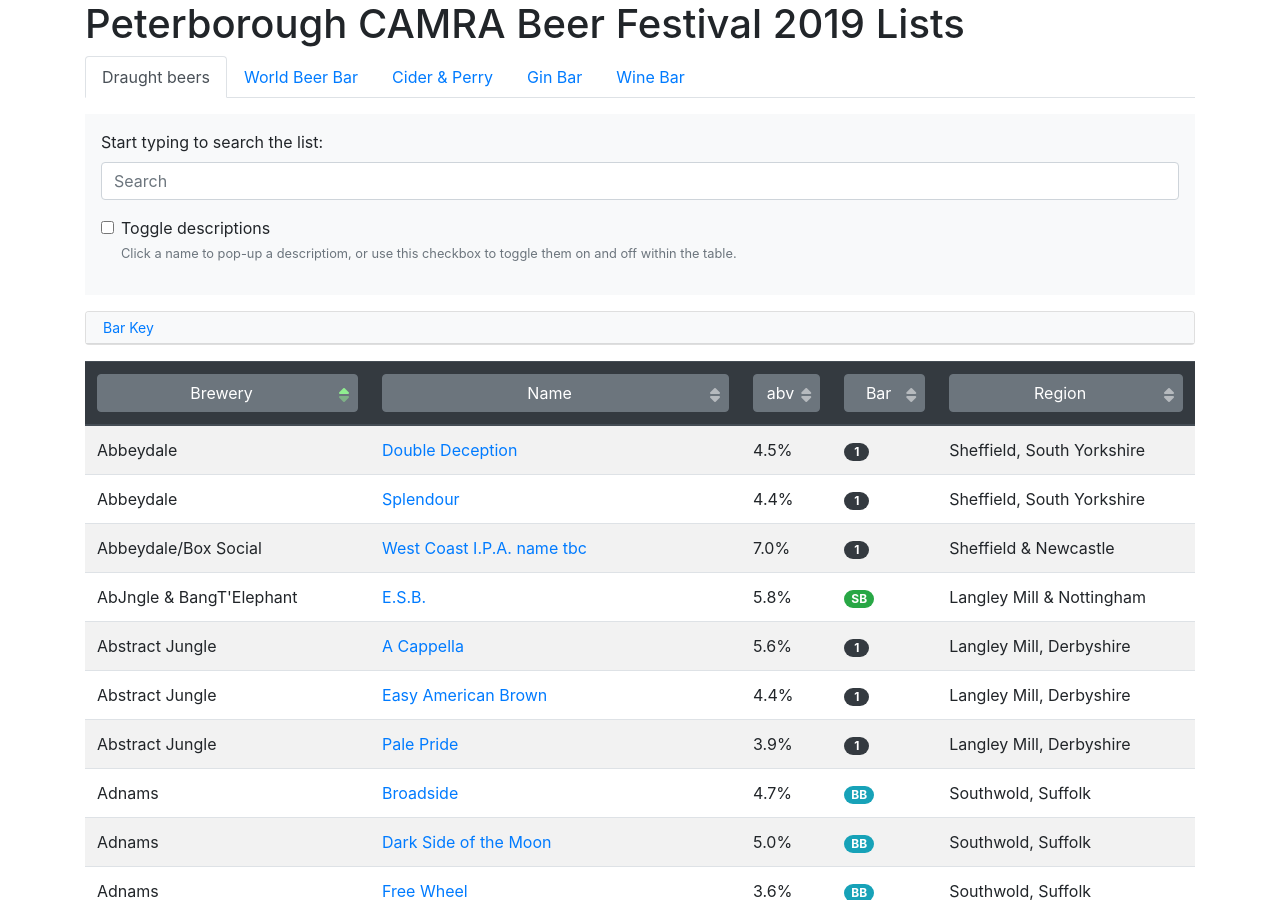
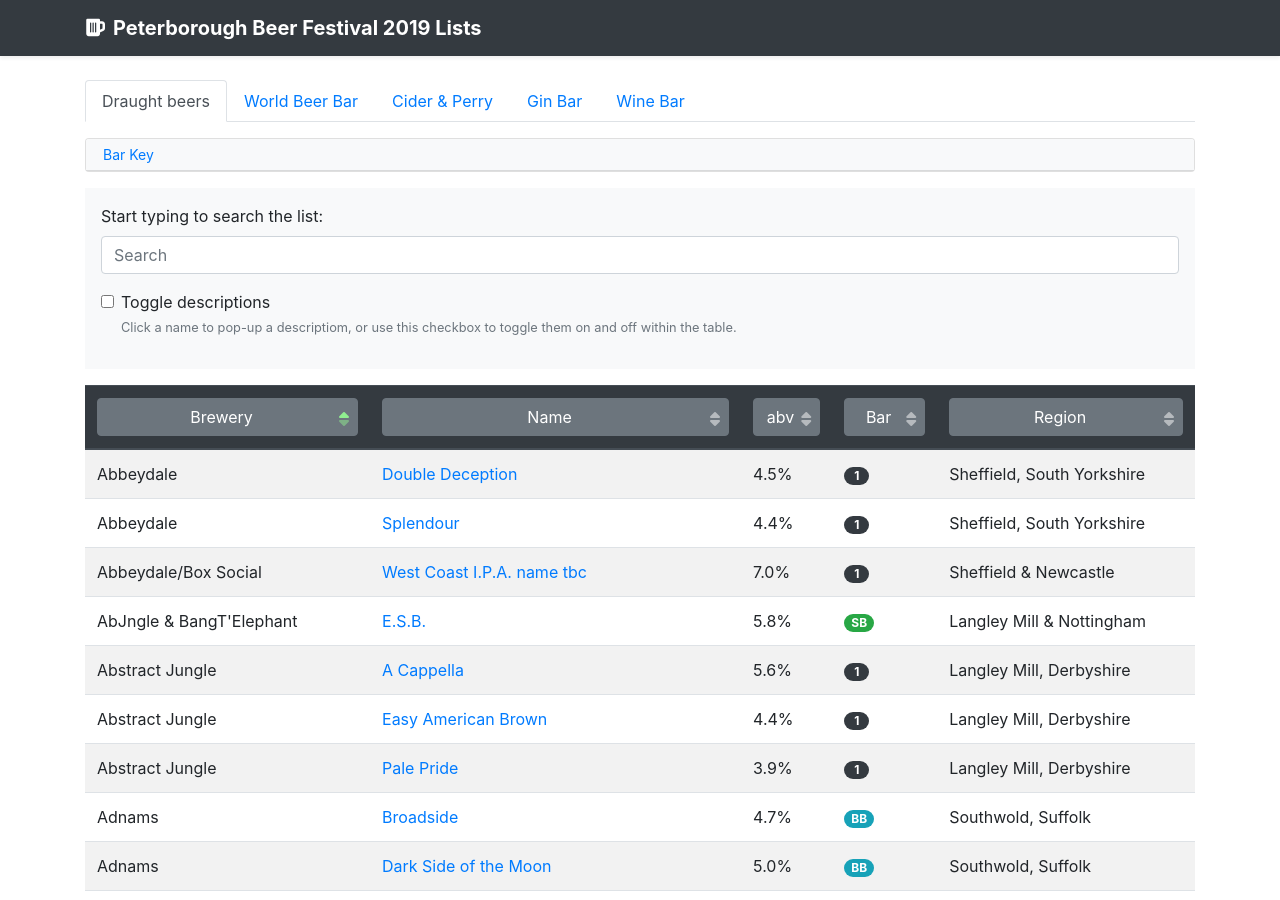
Before and after one commit to spleenqueen/pbf, a Jekyll site: the page built from index.html, in a window 1280 px wide and 900 px high. Built offline with Jekyll 4.4.1, drawn with Linux system fonts in a browser that asks for light colours; nearby versions of some CDN libraries.

Commit message:
Added header.

```diff
--- a/_includes/header.html
+++ b/_includes/header.html
@@ -1,5 +1,13 @@
 <header class="site-header" role="banner">
-    <h1 class="container">Peterborough CAMRA Beer Festival 2019 Lists</h1>
+    <div class="navbar navbar-dark bg-dark shadow-sm mb-4">
+        <div class="container d-flex justify-content-between">
+            <span class="navbar-brand d-flex align-items-center">
+                <i class="fas fa-beer"></i>
+                <strong class="ml-2 d-none d-sm-block">Peterborough Beer Festival 2019 Lists</strong>
+                <strong class="ml-2 d-sm-none">PBF 2019 Lists</strong>
+            </span>
+        </div>
+    </div>
 
     <div class="container">
         <ul class="nav nav-tabs">
--- a/index.html
+++ b/index.html
@@ -3,24 +3,6 @@
 ---
 
 <div id="beers">
-    <div class="bg-light my-3 p-3">
-        <div class="form-group">
-            <label for="search">Start typing to search the list:</label>
-            <input id="search" class="search form-control" placeholder="Search"/>
-        </div>
-        <div class="form-group">
-            <div class="form-check">
-                <input class="form-check-input" type="checkbox" value="" id="toggle-desc">
-                <label class="form-check-label" for="toggle-desc">
-                    Toggle descriptions
-                </label>
-                <small class="form-text text-muted">
-                    Click a name to pop-up a descriptiom, or use this checkbox to toggle them on and off within the table.
-                </small>
-            </div>
-        </div>
-    </div>
-
     <div id="accordion" class="my-3">
         <div class="card">
             <div class="card-header bg-light px-2 py-1" id="keyHeading">
@@ -49,6 +31,24 @@
                         <div class="col-md-3"><span class="badge badge-pill badge-dark">&nbsp;4&nbsp;</span> Main Bar 4</div>
                     </div>
                 </div>
+            </div>
+        </div>
+    </div>
+
+    <div class="bg-light my-3 p-3">
+        <div class="form-group">
+            <label for="search">Start typing to search the list:</label>
+            <input id="search" class="search form-control" placeholder="Search"/>
+        </div>
+        <div class="form-group">
+            <div class="form-check">
+                <input class="form-check-input" type="checkbox" value="" id="toggle-desc">
+                <label class="form-check-label" for="toggle-desc">
+                    Toggle descriptions
+                </label>
+                <small class="form-text text-muted">
+                    Click a name to pop-up a descriptiom, or use this checkbox to toggle them on and off within the table.
+                </small>
             </div>
         </div>
     </div>
```
